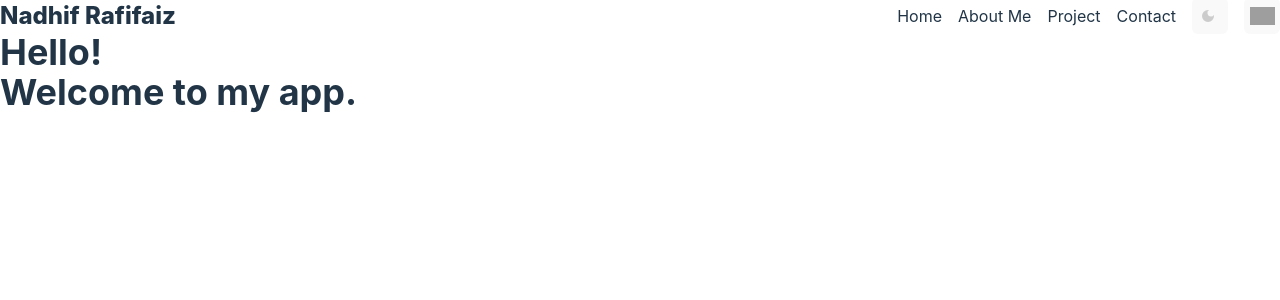
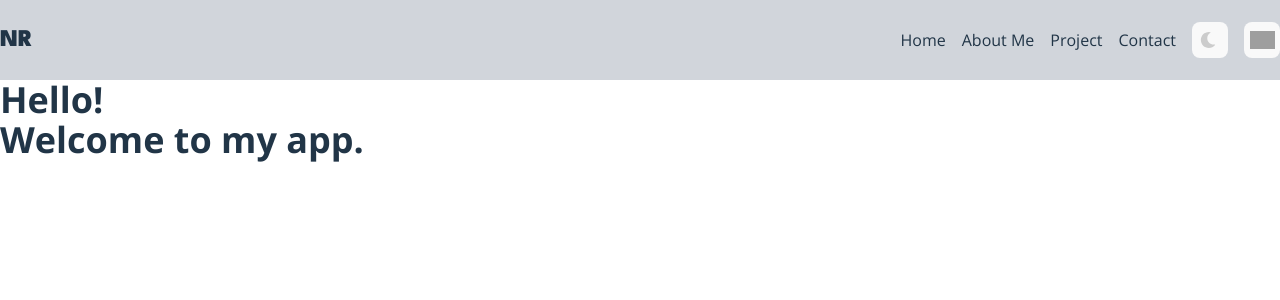
Before and after one commit to nadhifrafifaiz/portfolio, a React (Vite) app: page / in a window 1280 px wide. Shown: the top 300 px of the page. Built offline with nearby package versions, Linux system fonts and the light colour scheme; grey boxes are pictures that could not be loaded.

Commit message:
add font

```diff
--- a/index.html
+++ b/index.html
@@ -4,7 +4,13 @@
     <meta charset="UTF-8" />
     <link rel="icon" type="image/svg+xml" href="/vite.svg" />
     <meta name="viewport" content="width=device-width, initial-scale=1.0" />
-    <title>Vite + React + TS</title>
+    <link rel="preconnect" href="https://fonts.googleapis.com" />
+    <link rel="preconnect" href="https://fonts.gstatic.com" crossorigin />
+    <link
+      href="https://fonts.googleapis.com/css2?family=League+Spartan:wght@100;200;300;400;500;600;700;800;900&family=Open+Sans:ital,wght@0,300;0,400;0,500;0,600;0,700;0,800;1,300;1,400;1,500;1,600;1,700;1,800&display=swap"
+      rel="stylesheet"
+    />
+    <title>Nadhif Rafifaiz</title>
   </head>
   <body>
     <div id="root"></div>
--- a/src/components/Navbar.tsx
+++ b/src/components/Navbar.tsx
@@ -1,12 +1,13 @@
 import { useState, useEffect } from "react";
-import { MdDarkMode, MdBrightnessLow } from "react-icons/md";
 import i18n from "i18next";
-import { FaBars, FaTimes } from "react-icons/fa";
+import { useTranslation } from "react-i18next";
+import { FaBars, FaTimes, FaMoon, FaSun } from "react-icons/fa";
 
 const Navbar = () => {
   const [darkMode, setDarkMode] = useState(false);
   const [isEnglish, setIsEnglish] = useState(true);
   const [isOpen, setIsOpen] = useState(false);
+  const { t } = useTranslation();
 
   const toggleMenu = () => {
     setIsOpen(!isOpen);
@@ -31,32 +32,28 @@ const Navbar = () => {
 
   return (
     <>
-      <div className="relative flex justify-between items-center py-4 h-8">
+      <div className="relative flex justify-between items-center py-4 h-16 lg:h-20 bg-gray-300">
         <div>
-          <p className="font-extrabold text-2xl">Nadhif Rafifaiz </p>
+          <p className="font-league font-black text-2xl uppercase">NR </p>
         </div>
-        <div className="hidden md:block">
+        <div className="hidden lg:block">
           <div className="flex flex-row items-center gap-4">
-            <p>Home</p>
-            <p>About Me</p>
-            <p>Project</p>
-            <p>Contact</p>
+            <p>{t("home")}</p>
+            <p>{t("about me")}</p>
+            <p>{t("project")}</p>
+            <p>{t("contact")}</p>
             <div>
               <button
                 onClick={() => setDarkMode(!darkMode)}
-                className="p-2 m-0 rounded-md w-9 h-9"
+                className="p-2 m-0 rounded-lg w-9 h-9"
               >
-                {!darkMode ? (
-                  <MdDarkMode fill="#ccc" />
-                ) : (
-                  <MdBrightnessLow fill="yellow" />
-                )}
+                {!darkMode ? <FaMoon fill="#ccc" /> : <FaSun fill="yellow" />}
               </button>
             </div>
             <div>
               <button
                 onClick={() => setIsEnglish(!isEnglish)}
-                className="rounded-md w-9 h-9 flex justify-center items-center"
+                className="rounded-lg w-9 h-9 flex justify-center items-center"
               >
                 {isEnglish ? (
                   <img width={25} src="https://flagcdn.com/id.svg" />
@@ -67,59 +64,72 @@ const Navbar = () => {
             </div>
           </div>
         </div>
-        <div className="md:hidden">
-          <button className="text-black border-none" onClick={toggleMenu}>
+        <div className="lg:hidden">
+          <button className="text-black border-none pt-1" onClick={toggleMenu}>
             {isOpen ? <FaTimes size={20} /> : <FaBars size={20} />}
           </button>
         </div>
       </div>
       <div
-        className={`md:hidden ${
+        className={`lg:hidden ${
           isOpen ? "left-0" : "-left-full"
         } h-screen absolute top-0 z-100 bg-white w-full dark:bg-slate-800 transition-all duration-300 ease-in-out `}
       >
         <div className="flex flex-col gap-4">
-          <div className="flex flex-row justify-between">
-            <p className="font-extrabold text-4xl">Nadhif Rafifaiz </p>
+          <div className="flex flex-row justify-between items-center ">
+            <p className="font-extrabold text-3xl">Nadhif Rafifaiz </p>
             <button
-              className="text-black border-none"
+              className="text-black border-none pt-1"
               onClick={() => setIsOpen(false)}
             >
               <FaTimes size={20} />
             </button>
           </div>
-          <p className="font-extrabold text-xl">Home</p>
-          <p className="font-extrabold text-xl">About Me</p>
-          <p className="font-extrabold text-xl">Project</p>
-          <p className="font-extrabold text-xl">Contact</p>
+          <p className="font-extrabold text-xl">{t("home")}</p>
+          <p className="font-extrabold text-xl">{t("about me")}</p>
+          <p className="font-extrabold text-xl">{t("project")}</p>
+          <p className="font-extrabold text-xl">{t("contact")}</p>
           <div className="flex flex-col gap-2 mt-8">
-            <p className="font-bold text-base">Language</p>
+            <p className="font-bold text-base">{t("language")}</p>
             <div className="flex gap-2">
               <button
                 onClick={() => setIsEnglish(true)}
-                className="rounded-3xl w-12 flex justify-center items-center border-2 border-black px-4 py-1"
+                className={`${
+                  isEnglish ? "border-[3px] font-semibold" : "opacity-75"
+                } rounded-3xl w-10 flex justify-center items-center border-2 border-black px-4 py-1 dark:border-white`}
               >
                 <p className="font-semibold text-xs">EN</p>
               </button>
               <button
                 onClick={() => setIsEnglish(false)}
-                className="rounded-3xl w-12 flex justify-center items-center border-2 border-black px-4 py-1"
+                className={`${
+                  !isEnglish ? "border-[3px] font-semibold" : "opacity-75"
+                } rounded-3xl w-10 flex justify-center items-center border-2 border-black px-4 py-1 dark:border-white`}
               >
                 <p className="font-semibold text-xs">ID</p>
               </button>
             </div>
           </div>
-          <div className="flex flex-row">
-            <div>
-              <button
-                onClick={() => setDarkMode(!darkMode)}
-                className="p-2 m-0 rounded-md w-9 h-9"
-              >
-                {!darkMode ? (
-                  <MdDarkMode fill="#ccc" />
-                ) : (
-                  <MdBrightnessLow fill="yellow" />
-                )}
+          <div className="flex flex-col gap-2">
+            <p className="font-bold text-base">{t("theme")}</p>
+            <div className="flex gap-2">
+              <button onClick={() => setDarkMode(true)} className="rounded-lg ">
+                <div
+                  className={`${
+                    darkMode ? "border-[3px] font-semibold " : "opacity-75"
+                  } flex justify-evenly items-end rounded-3xl w-20 border-2 border-black px-4 py-1 dark:border-white`}
+                >
+                  <p className="dark:text-white">{t("dark")}</p>
+                </div>
+              </button>
+              <button onClick={() => setDarkMode(false)} className="rounded-lg">
+                <div
+                  className={`${
+                    !darkMode ? "border-[3px] font-semibold" : "opacity-75"
+                  } flex justify-evenly items-center rounded-3xl w-20 border-2 border-black px-4 py-1 dark:border-white`}
+                >
+                  <p className="dark:text-white">{t("light")}</p>
+                </div>
               </button>
             </div>
           </div>
--- a/src/index.css
+++ b/src/index.css
@@ -2,8 +2,11 @@
 @tailwind components;
 @tailwind utilities;
 
+/* font-family: 'League Spartan', sans-serif;
+font-family: 'Open Sans', sans-serif; */
+
 :root {
-  font-family: Inter, system-ui, Avenir, Helvetica, Arial, sans-serif;
+  font-family: 'Open Sans', sans-serif;
   line-height: 1.5;
   font-weight: 400;
 
--- a/src/lang/en.json
+++ b/src/lang/en.json
@@ -1,4 +1,12 @@
 {
   "hello": "Hello!",
-  "welcome": "Welcome to my app."
+  "welcome": "Welcome to my app.",
+  "home": "Home",
+  "about me": "About Me",
+  "project": "Project",
+  "contact": "Contact",
+  "language": "Language",
+  "theme": "Theme",
+  "dark": "Dark",
+  "light": "Light"
 }
--- a/src/lang/id.json
+++ b/src/lang/id.json
@@ -1,4 +1,12 @@
 {
   "hello": "Halo",
-  "welcome": "Selamat datang"
+  "welcome": "Selamat datang!",
+  "home": "Beranda",
+  "about me": "Tentang Saya",
+  "project": "Projek",
+  "contact": "Kontak",
+  "language": "Bahasa",
+  "theme": "Tema",
+  "dark": "Gelap",
+  "light": "Terang"
 }
--- a/tailwind.config.js
+++ b/tailwind.config.js
@@ -6,7 +6,13 @@ export default {
     "./src/**/*.{js,ts,jsx,tsx}",
   ],
   theme: {
-    extend: {},
+    extend: {
+      fontFamily: {
+        league: ['League Spartan', 'sans-serif'],
+        openSans: ['Open Sans', 'sans-serif']
+      },
+
+    },
   },
   plugins: [],
 }
```
